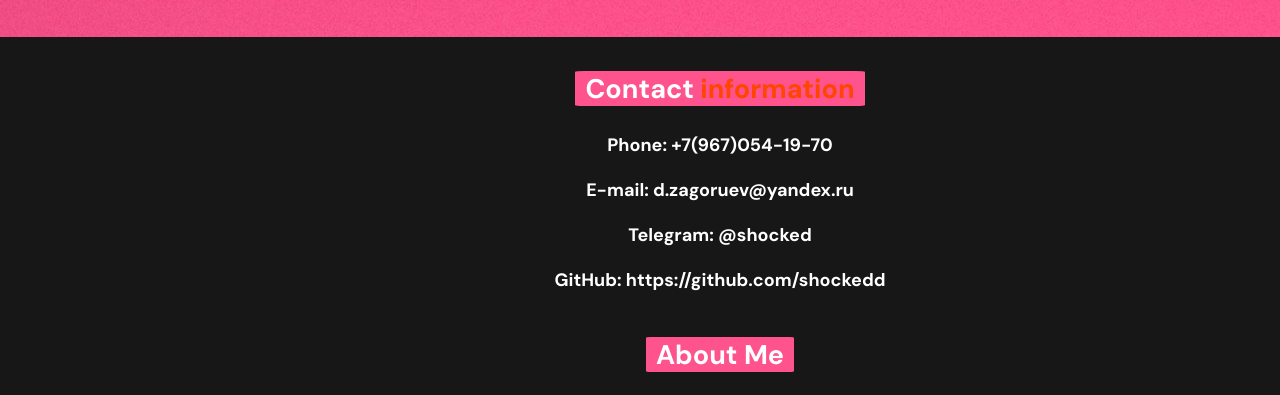
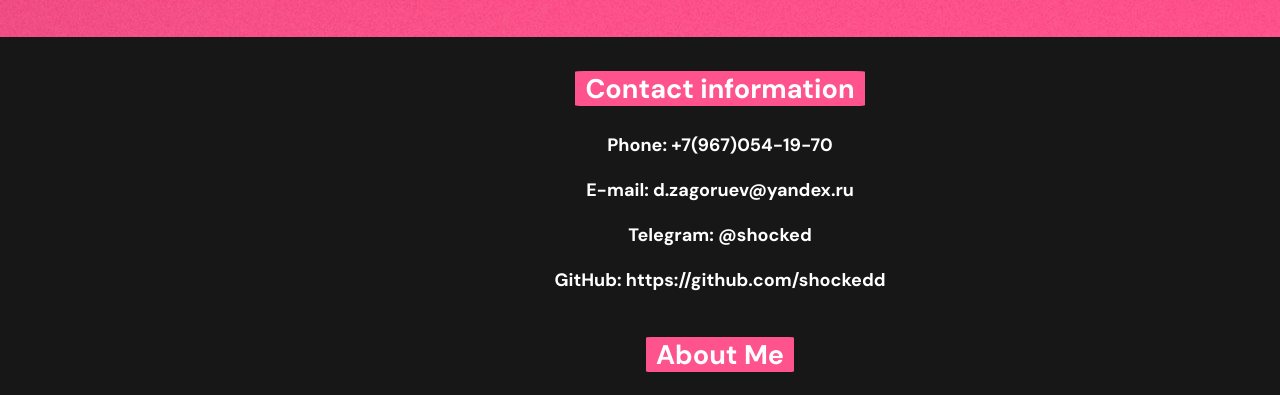
Before and after one commit to shockedd/rsschool-cv, a plain HTML site: page index.html in a window 1280 px wide. Shown: the part 377-772 px from the top of the page. Drawn offline with Linux system fonts and the light colour scheme.

Commit message:
fix: fix first h2

```diff
--- a/index.html
+++ b/index.html
@@ -27,7 +27,7 @@
             </header>
             <main class="main">
                 <section class="main_contacts">
-                    <h2><span class="heading_color_bg">Contact <span class="heading_text">information</span></span></h2>
+                    <h2><span class="heading_color_bg">Contact information</span></h2>
                     <ul class="main_list">
                         <li class="mail_list_item">
 
--- a/style.css
+++ b/style.css
@@ -72,7 +72,3 @@ header img {
 .header_description {
   font-size: 20px;
 }
-
-.heading_text {
-  color: orangered;
-}
```
